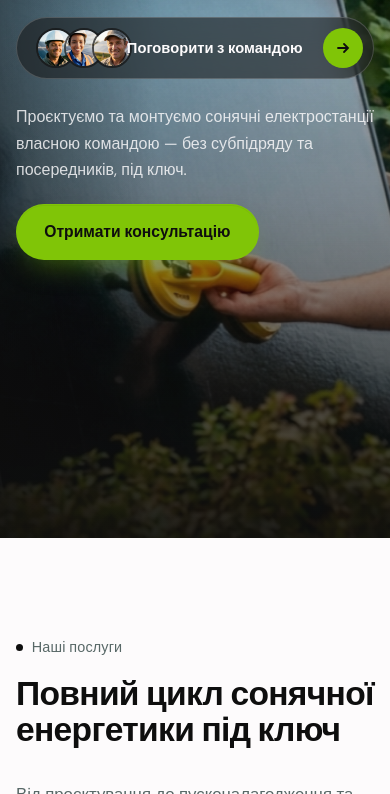
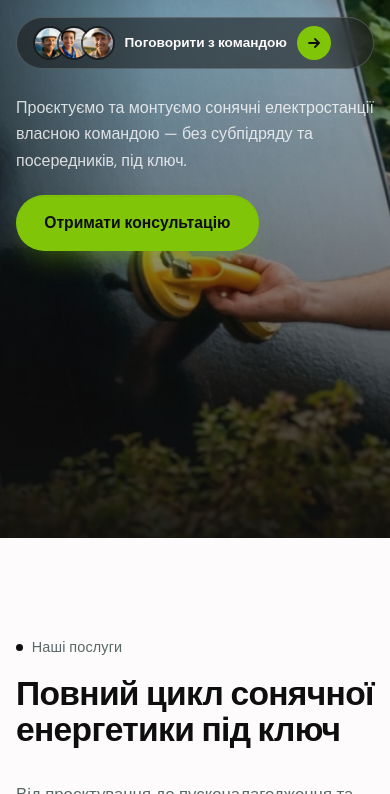
Before and after one commit to GritsenkoIvanKPI/energy_solar, a plain HTML site: page index.html in a window 390 px wide. Shown: the part 306-1100 px from the top of the page. Drawn offline with Linux system fonts and the light colour scheme.

Commit message:
Fix hero heading wrap and team-card overlap on mobile
- Glue "для" and "чистого" with a non-breaking space so the headline
  holds at 3 lines instead of splitting into 4 at narrow widths.
- Fix hero team-card: .avatar-stack was an unprotected flex item, so
  its allocated box shrank below its actual painted size at 375-390px,
  causing the label text to overlap the last avatar photo. Locked the
  stack at its true size and tightened mobile padding/gaps/icon sizes
  to fit without overlap.

Co-Authored-By: Claude Sonnet 5 <noreply@anthropic.com>

```diff
--- a/index.html
+++ b/index.html
@@ -596,6 +596,11 @@
     .hero-inner{ gap:2.2rem; }
     .hero-bottom-row{ flex-direction:column; align-items:flex-start; gap:1.6rem; min-width:0; }
     .hero-side-note{ max-width:none; text-align:left; width:100%; min-width:0; }
+    .hero-team-card{ gap:.6rem; padding:.5rem .5rem .5rem 1rem; }
+    .avatar-stack{ flex:none; }
+    .avatar-stack img{ width:34px; height:34px; margin-left:-10px; }
+    .hero-team-label{ font-size:.85rem; }
+    .hero-team-arrow{ width:34px; height:34px; margin-left:0; }
     .value-grid{ grid-template-columns:1fr; }
     .value-card{ min-height:280px; }
     .services-grid{ grid-template-columns:1fr 1fr; }
@@ -673,7 +678,7 @@
   <div class="wrap hero-inner">
     <div class="hero-copy" data-reveal>
       <div class="hero-eyebrow">[ Сонячні рішення під ключ ]</div>
-      <h1>Одне рішення для<br>чистого <em>майбутнього</em></h1>
+      <h1>Одне рішення<br>для&nbsp;чистого <em>майбутнього</em></h1>
     </div>
 
     <div class="hero-bottom-row" data-reveal>
```
